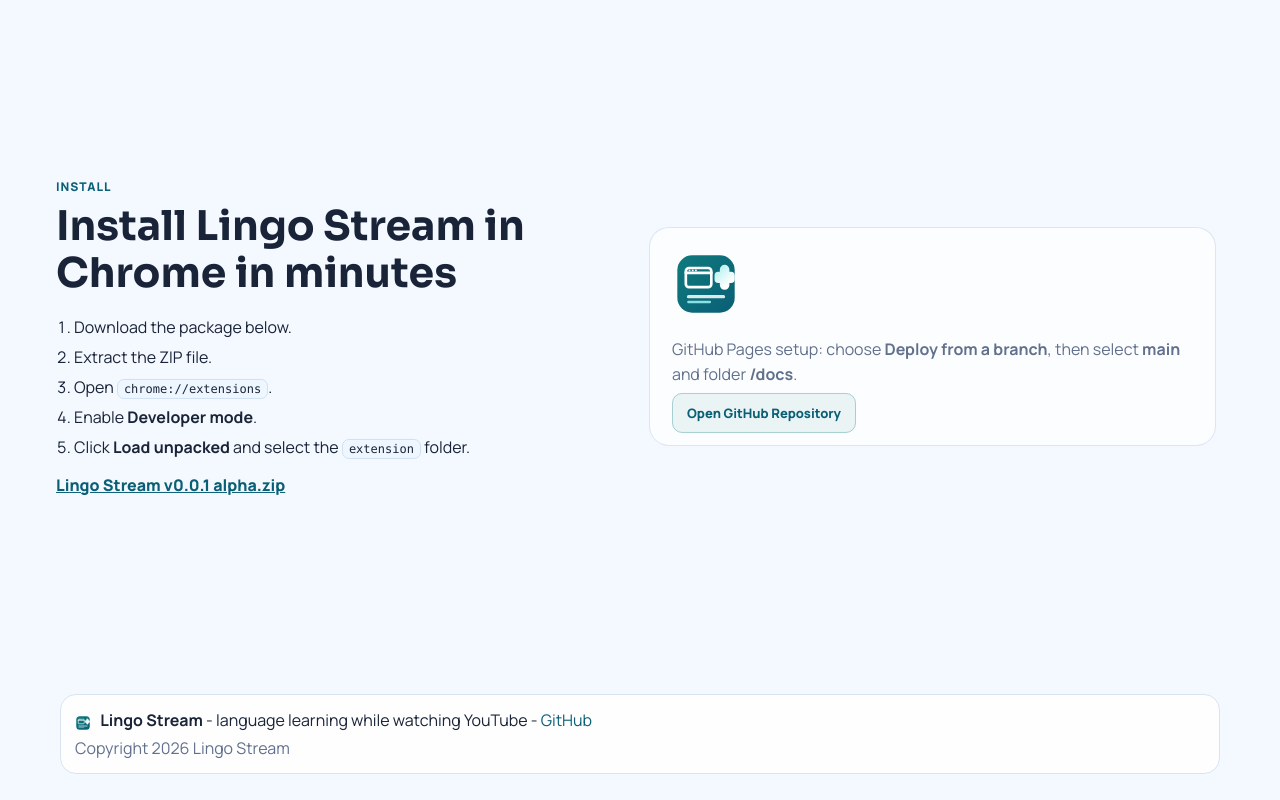
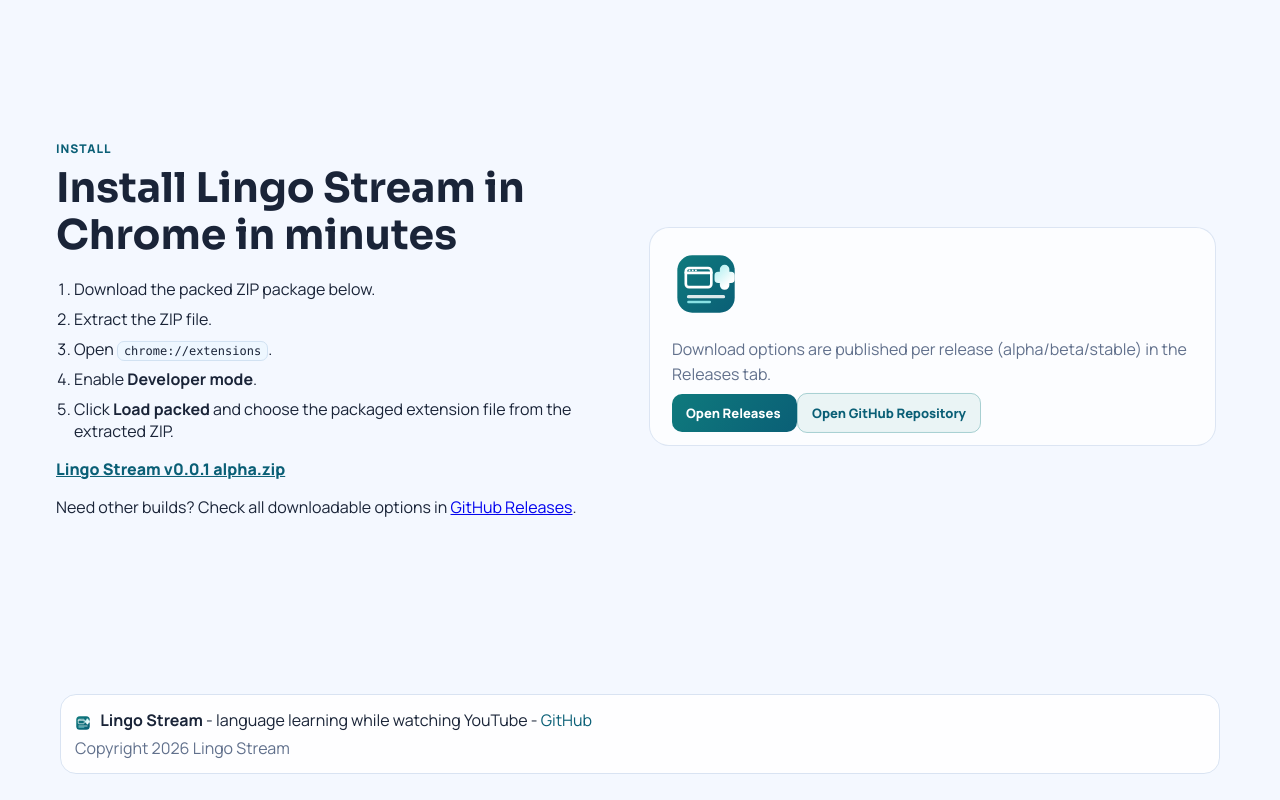
Before and after one commit to UnoxyRich/Lingo-Stream, a browser extension: page docs/index.html in a window 1280 px wide. Shown: the part 2548-3348 px from the top of the page. Drawn offline with Linux system fonts and the light colour scheme; no server answers.

Commit message:
updated tab

```diff
--- a/docs/index.html
+++ b/docs/index.html
@@ -253,11 +253,11 @@
             <p class="eyebrow">Install</p>
             <h2>Install Lingo Stream in Chrome in minutes</h2>
             <ol>
-              <li>Download the package below.</li>
+              <li>Download the packed ZIP package below.</li>
               <li>Extract the ZIP file.</li>
               <li>Open <code>chrome://extensions</code>.</li>
               <li>Enable <strong>Developer mode</strong>.</li>
-              <li>Click <strong>Load unpacked</strong> and select the <code>extension</code> folder.</li>
+              <li>Click <strong>Load packed</strong> and choose the packaged extension file from the extracted ZIP.</li>
             </ol>
             <a
               class="download-link"
@@ -265,13 +265,19 @@
             >
               Lingo Stream v0.0.1 alpha.zip
             </a>
+            <p>
+              Need other builds? Check all downloadable options in
+              <a href="#" data-releases-link target="_blank" rel="noopener noreferrer">GitHub Releases</a>.
+            </p>
           </div>
           <div class="install-notes" data-reveal data-delay="120">
             <img class="logo-large" src="./logo.svg" alt="Lingo Stream logo" />
             <p>
-              GitHub Pages setup: choose <strong>Deploy from a branch</strong>, then select
-              <strong>main</strong> and folder <strong>/docs</strong>.
+              Download options are published per release (alpha/beta/stable) in the Releases tab.
             </p>
+            <a class="btn btn-primary" href="#" data-releases-link target="_blank" rel="noopener noreferrer">
+              Open Releases
+            </a>
             <a class="btn btn-ghost" href="#" data-repo-link target="_blank" rel="noopener noreferrer">
               Open GitHub Repository
             </a>
--- a/docs/site.js
+++ b/docs/site.js
@@ -514,6 +514,14 @@
   const linkNodes = document.querySelectorAll('[data-repo-link]');
   for (const linkNode of linkNodes) {
     linkNode.href = repositoryUrl;
+  }
+}
+
+function attachReleaseLinks(repositoryUrl) {
+  const releasesUrl = `${repositoryUrl}/releases`;
+  const linkNodes = document.querySelectorAll('[data-releases-link]');
+  for (const linkNode of linkNodes) {
+    linkNode.href = releasesUrl;
   }
 }
 
@@ -1310,6 +1318,7 @@
 function initializeSite() {
   const repositoryUrl = inferRepositoryUrl();
   attachRepositoryLinks(repositoryUrl);
+  attachReleaseLinks(repositoryUrl);
   attachRevealAnimation();
   attachTopbarContraction();
   attachFloatingPlusField();
```
